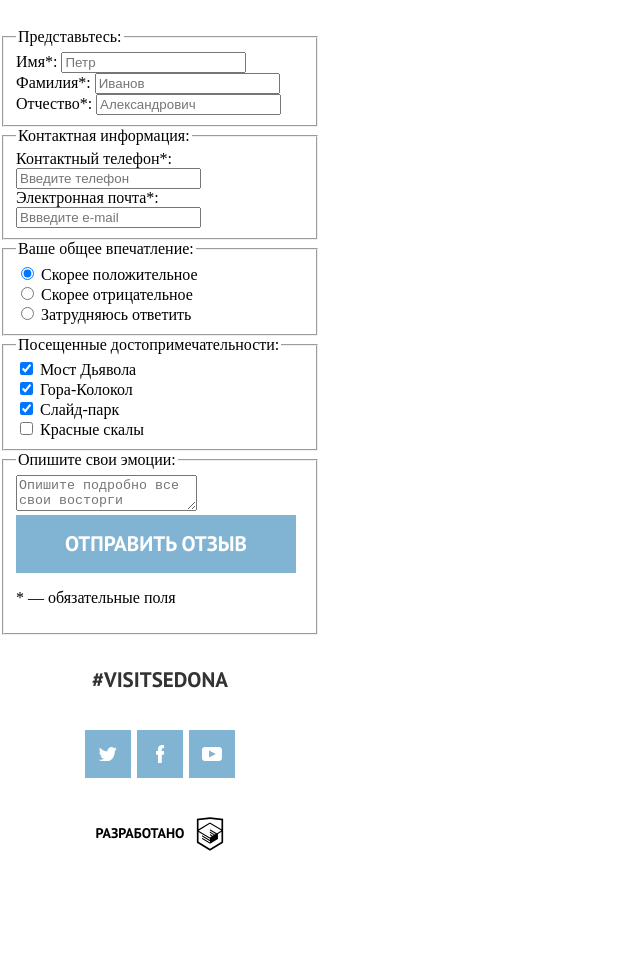
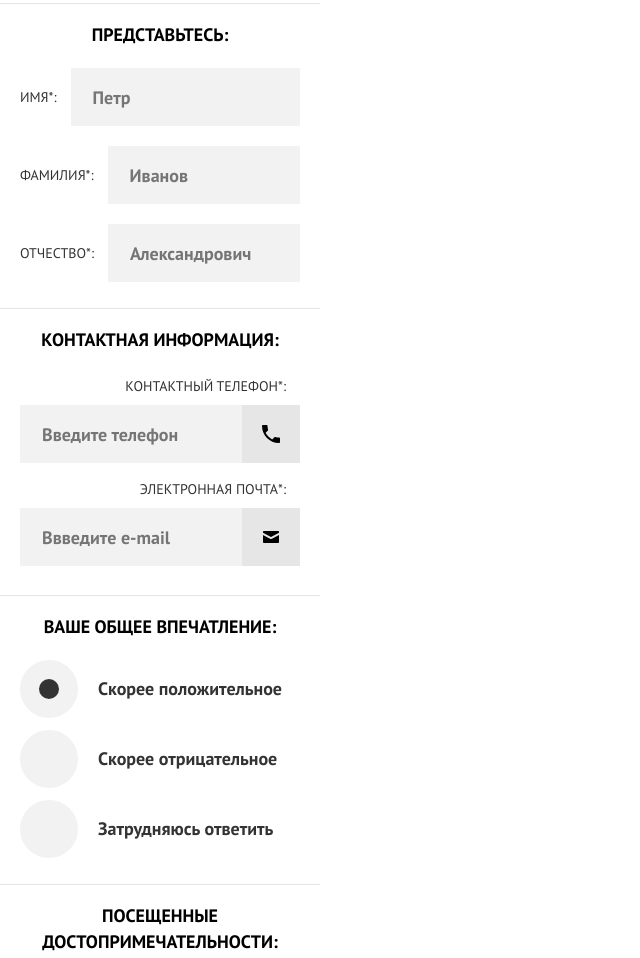
Before and after one commit to VyglD/1226749-sedona-19, a website: page source/form.html in a window 1280 px wide. Shown: the part 637-1595 px from the top of the page, without its empty margins (0-640 px from the left). Before the commit the page ends 1517 px from the top, so only its background shows below. Drawn offline with nearby package versions, Linux system fonts and the light colour scheme; files that its build step writes are made by us from their sources.

Commit message:
style form

```diff
--- a/source/form.html
+++ b/source/form.html
@@ -52,6 +52,7 @@
         <p class="page-main__sub-title page-main__sub-title--form">Помогите нашим отелям стать лучше! оставьте отзыв о них, а также о посещенных вами достопримечательностях</p>
       </div>
       <form method="POST" action="https://echo.htmlacademy.ru" class="page-main__form form">
+        <div class="form__fieldset-wrapper">
           <fieldset class="form__fieldset form__fieldset--half">
             <legend class="form__legend">Представьтесь:</legend>
             <div class="form__input-wrapper">
@@ -67,6 +68,8 @@
               <input type="text" name="fio-patronymic" id="fio-patronymic-id" placeholder="Александрович">
             </div>
           </fieldset>
+        </div>
+        <div class="form__fieldset-wrapper">
           <fieldset class="form__fieldset">
             <legend class="form__legend">Контактная информация:</legend>
             <div class="form__input-wrapper form__input-wrapper--phone">
@@ -78,48 +81,55 @@
               <input type="email" name="email" id="email-id" placeholder="Ввведите e-mail" required>
             </div>
           </fieldset>
-        <fieldset class="form__fieldset form__fieldset--half">
+        </div>
+        <div class="form__fieldset-wrapper">
+          <fieldset class="form__fieldset form__fieldset--radio form__fieldset--half">
             <legend class="form__legend">Ваше общее впечатление:</legend>
-          <div class="form__radio-wrapper">
-            <input type="radio" name="impression" id="impression-positive-id" value="Скорее положительное" checked>
+            <div class="form__input-wrapper form__input-wrapper--radio">
+              <input class="form__radio visually-hidden" type="radio" name="impression" id="impression-positive-id" value="Скорее положительное" checked>
               <label for="impression-positive-id">Скорее положительное</label>
             </div>
-          <div class="form__radio-wrapper">
-            <input type="radio" name="impression" id="impression-negative-id" value="Скорее отрицательное ">
+            <div class="form__input-wrapper form__input-wrapper--radio">
+              <input class="form__radio visually-hidden" type="radio" name="impression" id="impression-negative-id" value="Скорее отрицательное ">
               <label for="impression-negative-id">Скорее отрицательное</label>
             </div>
-          <div class="form__radio-wrapper">
-            <input type="radio" name="impression" id="impression-unknown-id" value="Затрудняюсь ответить">
+            <div class="form__input-wrapper form__input-wrapper--radio">
+              <input class="form__radio visually-hidden" type="radio" name="impression" id="impression-unknown-id" value="Затрудняюсь ответить">
               <label for="impression-unknown-id">Затрудняюсь ответить</label>
             </div>
           </fieldset>
+        </div>
+        <div class="form__fieldset-wrapper">
           <fieldset class="form__fieldset">
             <legend class="form__legend">Посещенные достопримечательности:</legend>
-          <div class="form__checkbox-wrapper">
-            <input type="checkbox" name="attractions" id="attractions-1" value="Мост Дьявола" checked>
+            <div class="form__input-wrapper form__input-wrapper--checkbox">
+              <input class="form__checkbox visually-hidden" type="checkbox" name="attractions" id="attractions-1" value="Мост Дьявола" checked>
               <label for="attractions-1">Мост Дьявола</label>
             </div>
-          <div class="form__checkbox-wrapper">
-            <input type="checkbox" name="attractions" id="attractions-2" value="Гора-Колокол" checked>
+            <div class="form__input-wrapper form__input-wrapper--checkbox">
+              <input class="form__checkbox visually-hidden"  type="checkbox" name="attractions" id="attractions-2" value="Гора-Колокол" checked>
               <label for="attractions-2">Гора-Колокол</label>
             </div>
-          <div class="form__checkbox-wrapper">
-            <input type="checkbox" name="attractions" id="attractions-3" value="Слайд-парк" checked>
+            <div class="form__input-wrapper form__input-wrapper--checkbox">
+              <input class="form__checkbox visually-hidden"  type="checkbox" name="attractions" id="attractions-3" value="Слайд-парк" checked>
               <label for="attractions-3">Слайд-парк</label>
             </div>
-          <div class="form__checkbox-wrapper">
-            <input type="checkbox" name="attractions" id="attractions-4" value="Красные скалы">
+            <div class="form__input-wrapper form__input-wrapper--checkbox">
+              <input class="form__checkbox visually-hidden" type="checkbox" name="attractions" id="attractions-4" value="Красные скалы">
               <label for="attractions-4">Красные скалы</label>
             </div>
           </fieldset>
+        </div>
+        <div class="form__fieldset-wrapper">
           <fieldset class="form__fieldset">
-          <legend class="form__legend">Опишите свои эмоции:</legend>
-          <textarea class="form__feedback-textarea" name="feedback" placeholder="Опишите подробно все свои восторги"></textarea>
+            <label class="form__legend" for="feedback-id">Опишите свои эмоции:</label>
+            <textarea class="form__feedback-textarea" name="feedback" id="feedback-id" placeholder="Опишите подробно все свои восторги"></textarea>
             <div class="form__submit-wrapper">
               <button class="form__submit action-button" type="submit">Отправить отзыв</button>
               <p class="form__hint">* — обязательные поля</p>
             </div>
           </fieldset>
+        </div>
       </form>
     </main>
     <footer class="page-footer">
--- a/source/less/blocks/action-button.less
+++ b/source/less/blocks/action-button.less
@@ -7,6 +7,7 @@
 
   border: none;
   background-color: @bg-decorate-element;
+  cursor: pointer;
 
   &:hover {
     background-color: @bg-decorate-element-hover;
--- /dev/null
+++ b/source/less/blocks/form.less
@@ -0,0 +1,197 @@
+@input-size: 58px;
+
+.form__fieldset-wrapper {
+  &::before {
+    content: "";
+
+    display: block;
+    height: 1px;
+    width: 320px;
+
+    background-color: @color-standart;
+    opacity: 0.1;
+  }
+}
+
+.form__fieldset {
+  box-sizing: border-box;
+  width: 100%;
+  margin: 0;
+  padding: 0;
+  padding-left: 20px;
+  padding-right: 20px;
+  padding-bottom: 6px;
+
+  border: none;
+
+  &--radio {
+    padding-top: 20px;
+    padding-bottom: 14px;
+  }
+}
+
+.form__legend {
+  display: block;
+  margin: 0 auto;
+  padding-top: 18px;
+
+  text-align: center;
+  .custom-font(bold; 18px; 26px; uppercase);
+}
+
+.form__input-wrapper {
+  display: flex;
+  align-items: center;
+  margin-top: 20px;
+  margin-bottom: 20px;
+
+  label {
+    margin-right: 14px;
+
+    .custom-font(regular; 14px; 26px; uppercase);
+    color: @color-standart-decorate;
+  }
+
+  input {
+    box-sizing: border-box;
+    width: 100%;
+    flex-grow: 1;
+    height: @input-size;
+    padding: 0;
+    margin: 0;
+    padding-left: 22px;
+
+    .custom-font(bold; 18px; 26px; none);
+    color: @color-standart;
+
+    background-color: @bg-field;
+    border: none;
+  }
+
+  &--email,
+  &--phone {
+    position: relative;
+
+    flex-direction: column;
+    align-items: end;
+
+    label {
+      padding-left: 22px;
+      margin-bottom: 6px;
+    }
+
+    &::after {
+      content: "";
+
+      position: absolute;
+      right: 0;
+      bottom: 0;
+
+      display: block;
+      width: @input-size;
+      height: @input-size;
+
+      background-color: @bg-standart-decorate;
+      background-position: center;
+      background-repeat: no-repeat;
+    }
+  }
+
+  &--phone {
+    margin-bottom: 0;
+
+    &::after {
+      background-image: url("../../img/icon-phone.svg");
+    }
+  }
+
+  &--email {
+    margin-top: 13px;
+    margin-bottom: 23px;
+
+    &::after {
+      background-image: url("../../img/icon-mail.svg");
+    }
+  }
+
+  &--radio,
+  &--checkbox {
+    label {
+      display: flex;
+      align-items: center;
+
+      .custom-font(bold; 18px; 26px; none);
+
+      &::before {
+        content: "";
+
+        display: block;
+        box-sizing: border-box;
+        width: @input-size;
+        height: @input-size;
+        margin-right: 20px;
+      }
+    }
+  }
+
+  &--radio {
+    margin: 0;
+    margin-bottom: 12px;
+
+    label {
+      &::before {
+        background-color: @color-standart-decorate;
+        border: 29px solid @bg-field;
+        border-radius: 50%;
+      }
+    }
+  }
+
+  &--checkbox {
+    label {
+      &::before {
+        background-color: @bg-field;
+        border-radius: 10px;
+      }
+    }
+  }
+}
+
+.form__radio:checked + label::before {
+  border: 19px solid @bg-field;
+}
+
+.form__radio:focus + label,
+.form__checkbox:focus + label {
+  outline: 3px solid @bg-decorate-element;
+}
+
+.form__checkbox:checked + label::before {
+  background-image: url("../../img/icon-tick.svg");
+  background-position: center;
+  background-repeat: no-repeat;
+}
+
+.form__feedback-textarea {
+  box-sizing: border-box;
+  width: 100%;
+  height: 160px;
+  margin-top: 16px;
+  margin-bottom: 48px;
+  padding-top: 17px;
+  padding-left: 21px;
+
+  .custom-font(bold; 18px; 26px; none);
+
+  border: none;
+  resize: none;
+  background-color: @bg-field;
+}
+
+.form__submit {
+  margin-bottom: 35px;
+}
+
+.form__hint {
+  display: none;
+}
--- a/source/less/blocks/page-main.less
+++ b/source/less/blocks/page-main.less
@@ -36,6 +36,7 @@
   &--form {
     width: 280px;
     margin-top: 38px;
+    margin-bottom: 17px;
   }
 }
 
--- a/source/less/common.less
+++ b/source/less/common.less
@@ -9,7 +9,9 @@
   color: @color-standart;
 }
 
-.visually-hidden:not(:focus):not(:active) {
+.visually-hidden:not(:focus):not(:active),
+input[type="checkbox"].visually-hidden,
+input[type="radio"].visually-hidden {
   position: absolute;
 
   width: 1px;
--- a/source/less/style.less
+++ b/source/less/style.less
@@ -13,3 +13,4 @@
 @import "blocks/page-footer.less";
 @import "blocks/posts.less";
 @import "blocks/presentation.less";
+@import "blocks/form.less";
--- a/source/less/variables.less
+++ b/source/less/variables.less
@@ -10,3 +10,5 @@
 
 @color-standart-decorate: #333333;
 @bg-standart-decorate: #e6e6e6;
+
+@bg-field: #f2f2f2;
```
Lines whose indentation alone changed are shown as unchanged.
